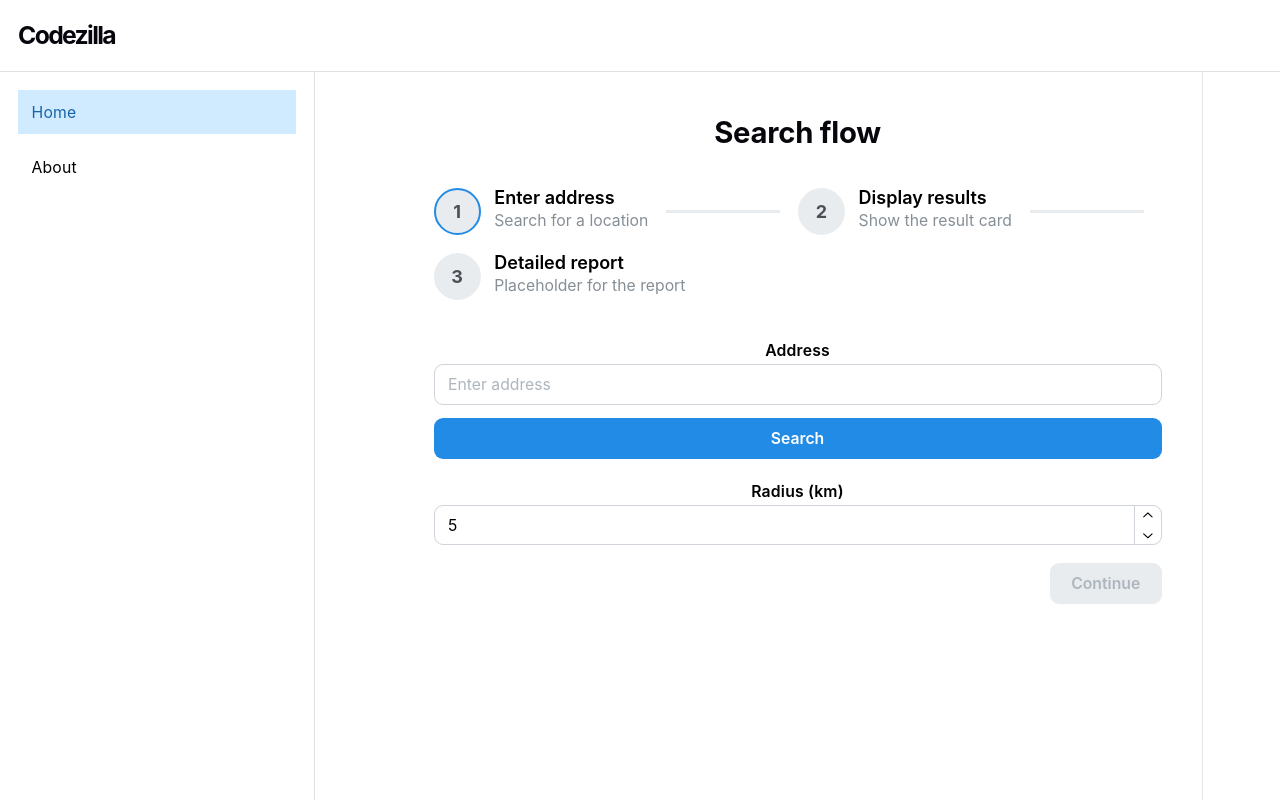
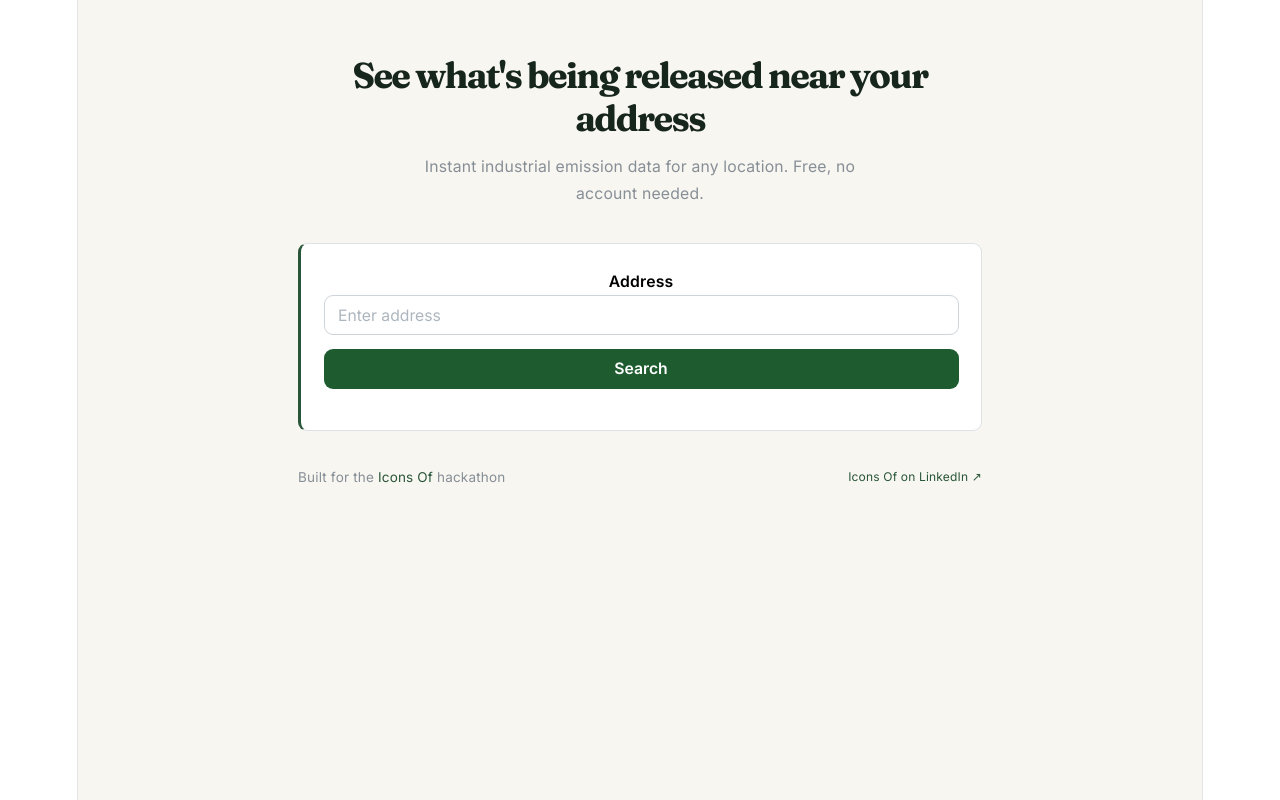
Before and after one commit to SanazBavafa/codezilla, a React (Vite) app: page /#/ in a window 1280 px wide. Built offline with nearby package versions, Linux system fonts and the light colour scheme.

Commit message:
added ui

```diff
--- a/index.html
+++ b/index.html
@@ -4,6 +4,11 @@
     <meta charset="UTF-8" />
     <link rel="icon" type="image/svg+xml" href="/favicon.svg" />
     <meta name="viewport" content="width=device-width, initial-scale=1.0" />
+    <link
+      href="https://fonts.googleapis.com/css2?family=Fraunces:opsz,wght@9..144,400;9..144,700&family=Inter:wght@400;500;600&display=swap"
+      rel="stylesheet"
+    />
+    <link rel="icon" type="image/png" href="/Icons_Of_colorful_tiny.png" />
     <title>codezilla</title>
   </head>
   <body>
--- a/src/Pages/Display.jsx
+++ b/src/Pages/Display.jsx
@@ -1,120 +1,212 @@
-import {
-    Button,
-    Box,
-    Group,
-    NumberInput,
-    Stack,
-    Stepper,
-    Text,
-    Title,
-} from '@mantine/core'
+import { Badge, Box, Button, Card, Group, Stack, Text, TextInput, Title } from '@mantine/core'
+import { useState } from 'react'
 import LeafletMap from '../Components/LeafletMap.jsx'
 import { BadgeCard } from '../Components/BadgeCard.jsx'
 import { DetailedReport } from '../Components/DetailedReport.jsx'
 import EnterAddress from '../Components/EnterAddress.jsx'
 import { useDisplayStepper } from '../hooks/useDisplayStepper.js'
 
+const C = {
+  primary:  'hsl(140, 35%, 25%)',  // deep moss green
+  accent:   'hsl(80, 35%, 55%)',   // leaf green
+  sand:     'hsl(40, 25%, 90%)',   // warm sand
+  good:     'hsl(110, 55%, 45%)',  // aqi good
+  moderate: 'hsl(45, 90%, 55%)',   // aqi moderate
+  bad:      'hsl(12, 78%, 52%)',   // aqi bad
+  bg:       'hsl(40, 33%, 96%)',   // off-white
+  fg:       'hsl(140, 25%, 12%)',  // deep forest
+}
+
+
+
+function Hero() {
+  return (
+    <Stack align="center" gap="sm" mb="xl" ta="center">
+      <Title ff="Fraunces, Georgia, serif" fw={700} fz={32} lh={1.2} c={C.fg}>
+        See what's being released near your address
+      </Title>
+      <Text c="dimmed" fz="sm" maw={420} lh={1.7}>
+        Instant industrial emission data for any location. Free, no account needed.
+      </Text>
+    </Stack>
+  )
+}
+
+
+
+function StepHeader({ step, active, done, label, sub }) {
+  return (
+    <Group gap="sm" mb="md">
+
+      <div>
+        <Text fw={600} fz="sm" c={active ? C.primary : done ? C.primary : 'dimmed'}>{label}</Text>
+        <Text fz="xs" c="dimmed">{sub}</Text>
+      </div>
+    </Group>
+  )
+}
+
 export default function Display() {
   const {
-        active,
-        coordinates,
-        mapImage,
-        releaseSummaries,
-        isLoadingSummaries,
-        radiusKm,
-        handleCoordinatesFound,
-        handleMapImageCaptured,
-        setRadiusKm,
-        goToStep,
+    active, coordinates, mapImage, releaseSummaries,
+    isLoadingSummaries, radiusKm,
+    handleCoordinatesFound, handleMapImageCaptured,
+    setRadiusKm, goToStep,
   } = useDisplayStepper()
 
+  const [email, setEmail]             = useState('')
+  const [emailSubmitted, setEmailSubmitted] = useState(false)
+
+  const handleEmail = () => {
+    if (!email.includes('@')) return
+    localStorage.setItem('greendum_email', email)
+    setEmailSubmitted(true)
+  }
+
+  const liUrl  = `https://www.linkedin.com/sharing/share-offsite/?url=${encodeURIComponent(window.location.href)}`
+  const liText = `"Checked industrial emissions near our site with GreenDue — sustainability due diligence in seconds. Built for the Icons Of hackathon 🌿 #ESG #Sustainability"`
+
   return (
-        <Stack gap="xl" p="lg">
-            <Title order={2}>Search flow</Title>
+    <Box maw={640} mx="auto" py="xl" px="md">
 
-            <Stepper active={active} onStepClick={goToStep} allowNextStepsSelect={false}>
-                <Stepper.Step label="Enter address" description="Search for a location">
-                    <Stack gap="md" pt="md">
+      <Hero />
+
+      {/* ── STEP 1: Enter address ── */}
+      {active === 0 && (
+  <Card withBorder radius="md" p="lg" mb="md" bg="white"
+    style={{ borderLeft: `3px solid ${C.primary}` }}>
     <EnterAddress onCoordinatesFound={handleCoordinatesFound} />
-                        <NumberInput
-                            label="Radius (km)"
-                            value={radiusKm}
-                            onChange={setRadiusKm}
-                            min={1}
-                            max={100}
-                            step={1}
-                        />
-                        <Group justify="flex-end">
-                            <Button onClick={() => goToStep(1)} disabled={!coordinates}>
-                                Continue
-                            </Button>
+    <Group justify="flex-end" mt="md">
+
     </Group>
-                    </Stack>
-                </Stepper.Step>
+  </Card>
+)}
 
-                <Stepper.Step label="Display results" description="Show the result card">
-                    <Stack gap="md" pt="md">
+      {/* ── STEP 2: Results ── */}
+      {active >= 1 && (
+        <Card withBorder radius="md" p="lg" mb="md" bg="white"
+          style={{ borderLeft: active === 1 ? `3px solid ${C.primary}` : `3px solid ${C.primary}` }}>
+
+          {active === 1 && (
+            <Stack gap="md">
+              {/* Stat chips */}
+              {releaseSummaries.air && (
+                <Group grow>
+                  {[
+                    { label: 'Facilities nearby', val: releaseSummaries.air.totalFacilities, unit: `within ${radiusKm} km`, color: C.primary },
+                    { label: 'Air releases', val: `${(releaseSummaries.air.totalRelease / 1000).toFixed(0)}K kg`, unit: 'per year', color: C.moderate },
+                    { label: 'Water releases', val: releaseSummaries.water ? `${(releaseSummaries.water.totalRelease / 1000).toFixed(0)}K kg` : '–', unit: 'per year', color: C.bad },
+                  ].map((s) => (
+                    <Card key={s.label} withBorder radius="md" p="sm" bg="#F7F7F8" style={{ borderLeft: `3px solid ${s.color}` }}>
+                      <Text fz={10} tt="uppercase" c="dimmed" fw={500} style={{ letterSpacing: '0.07em' }}>{s.label}</Text>
+                      <Text ff="Syne, sans-serif" fw={800} fz={20} lh={1} mt={4}>{s.val}</Text>
+                      <Text fz={10} c="dimmed">{s.unit}</Text>
+                    </Card>
+                  ))}
+                </Group>
+              )}
+
               <BadgeCard
                 airSummary={releaseSummaries.air}
                 waterSummary={releaseSummaries.water}
                 mapImage={mapImage}
               />
-                        {isLoadingSummaries && (
-                            <Text size="sm" c="dimmed">
-                                Loading the latest air and water summaries...
-                            </Text>
-                        )}
+
+              {isLoadingSummaries && <Text fz="sm" c="dimmed">Loading summaries...</Text>}
+<Card withBorder radius="md" p="md" bg="white">
+  <Group justify="center" direction="column" align="center" gap="sm">
+    <a href={liUrl} target="_blank" rel="noreferrer" style={{ display: 'inline-flex', alignItems: 'center', gap: 8, background: '#0A66C2', color: 'white', borderRadius: 9, padding: '10px 16px', fontSize: 13, fontWeight: 500, textDecoration: 'none', whiteSpace: 'nowrap' }}>
+      <svg width="14" height="14" viewBox="0 0 24 24" fill="white"><path d="M20.447 20.452h-3.554v-5.569c0-1.328-.027-3.037-1.852-3.037-1.853 0-2.136 1.445-2.136 2.939v5.667H9.351V9h3.414v1.561h.046c.477-.9 1.637-1.85 3.37-1.85 3.601 0 4.267 2.37 4.267 5.455v6.286zM5.337 7.433a2.062 2.062 0 01-2.063-2.065 2.064 2.064 0 112.063 2.065zm1.782 13.019H3.555V9h3.564v11.452zM22.225 0H1.771C.792 0 0 .774 0 1.729v20.542C0 23.227.792 24 1.771 24h20.451C23.2 24 24 23.227 24 22.271V1.729C24 .774 23.2 0 22.222 0h.003z"/></svg>
+      Share on LinkedIn
+    </a>
+    <Text fz="xs" c="dimmed" fs="italic" lh={1.5}>{liText}</Text>
+  </Group>
+</Card>
               <Group justify="space-between">
-                            <Button variant="default" onClick={() => goToStep(0)}>
-                                Back
+                <Button variant="default" onClick={() => goToStep(0)}>← Back</Button>
+                <Button onClick={() => goToStep(2)} style={{ background: C.primary }}>
+                  Get full report →
                 </Button>
-                            <Button onClick={() => goToStep(2)}>Continue</Button>
               </Group>
             </Stack>
-                </Stepper.Step>
+          )}
+        </Card>
+      )}
 
-                <Stepper.Step label="Detailed report" description="Placeholder for the report">
-                    <Stack gap="md" pt="md">
+      {/* ── STEP 3: Email gate + Detailed report ── */}
+      {active >= 2 && (
+        <Card withBorder radius="md" p="lg" mb="md" bg="white"
+          style={{ borderLeft: `3px solid ${C.primary}` }}>
+          <StepHeader step={3} active={active === 2} done={false} label="Full risk report" sub="Detailed analysis with ESG recommendations" />
+
+          {active === 2 && (
+            <Stack gap="md">
+              {!emailSubmitted ? (
+                <Card radius="md" p="lg" style={{ border: `2px solid ${C.primary}`, background: '#F9F6FF' }}>
+                  <Group align="flex-start" gap="sm" mb="md">
+                    <Box w={36} h={36} style={{ background: C.primary, borderRadius: 10, display: 'flex', alignItems: 'center', justifyContent: 'center', flexShrink: 0 }}>
+                      <Text c="white" fz={16}>🔒</Text>
+                    </Box>
+                    <div>
+                      <Text ff="Syne, sans-serif" fw={800} fz="md" c="#3B1F7A">Unlock your full risk report</Text>
+                      <Text fz="sm" c="#5a4a7a" lh={1.55} mt={2}>
+                        Enter your work email for a detailed report — pollutant breakdown, facility profiles, 10-year trends, and ESG recommendations.
+                      </Text>
+                    </div>
+                  </Group>
+                  <Group gap="sm">
+                    <TextInput flex={1} placeholder="you@company.com" type="email"
+                      value={email} onChange={(e) => setEmail(e.target.value)}
+                      onKeyDown={(e) => e.key === 'Enter' && handleEmail()}
+                      styles={{ input: { borderColor: C.primary } }} />
+                    <Button onClick={handleEmail} style={{ background: C.primary }}>Get report →</Button>
+                  </Group>
+                  <Group gap={6} mt="sm" wrap="wrap">
+                    {['Full pollutant breakdown', '10-year trend', 'ESG recommendations', 'Export PDF'].map(p => (
+                      <Box key={p} px={10} py={2} style={{ border: `0.5px solid #C4A8F0`, borderRadius: 999, fontSize: 11, color: '#6B3FA0', background: 'white' }}>{p}</Box>
+                    ))}
+                  </Group>
+                </Card>
+              ) : (
+                <Card radius="md" p="md" style={{ border: `2px solid ${C.primary}`, background: '#EBF4FF' }}>
+                  <Text fw={600} c={C.primary}>✅ Report unlocked!</Text>
+                </Card>
+              )}
+
+              {emailSubmitted && (
                 <DetailedReport
                   airSummary={releaseSummaries.air}
                   waterSummary={releaseSummaries.water}
                   mapImage={mapImage}
                 />
+              )}
+
               <Group justify="space-between">
-                            <Button variant="default" onClick={() => goToStep(1)}>
-                                Back
-                            </Button>
-                            <Button variant="light" onClick={() => goToStep(0)}>
-                                Start over
-                            </Button>
+                <Button variant="default" onClick={() => goToStep(1)}>← Back</Button>
+                <Button variant="light" onClick={() => goToStep(0)}>Start over</Button>
               </Group>
             </Stack>
-                </Stepper.Step>
+          )}
+        </Card>
+      )}
 
-                <Stepper.Completed>
-                    <Text>All steps completed.</Text>
-                </Stepper.Completed>
-            </Stepper>
+      {/* ── Footer ── */}
+      <Group justify="space-between" mt="xl" pb="md">
+        <Text fz="xs" c="dimmed">
+          Built for the{' '}
+          <a href="https://www.iconsof.se" target="_blank" rel="noreferrer" style={{ color: C.primary, textDecoration: 'none' }}>Icons Of</a>
+          {' '}hackathon
+        </Text>
+        <a href="https://www.linkedin.com/company/iconsof" target="_blank" rel="noreferrer"
+          style={{ fontSize: 12, color: C.primary, textDecoration: 'none' }}>Icons Of on LinkedIn ↗</a>
+      </Group>
 
+      {/* Hidden map renderer */}
       {coordinates && (
-                <Box
-                    aria-hidden="true"
-                    style={{
-                        position: 'absolute',
-                        left: '-10000px',
-                        top: 0,
-                        width: '480px',
-                        pointerEvents: 'none',
-                        opacity: 0,
-                    }}
-                >
-                    <LeafletMap
-                        coordinates={coordinates}
-                        rangeKm={radiusKm}
-                        onImageCaptured={handleMapImageCaptured}
-                    />
+        <Box aria-hidden="true" style={{ position: 'absolute', left: '-10000px', top: 0, width: '480px', pointerEvents: 'none', opacity: 0 }}>
+          <LeafletMap coordinates={coordinates} rangeKm={radiusKm} onImageCaptured={handleMapImageCaptured} />
         </Box>
       )}
-        </Stack>
+    </Box>
   )
 }
--- a/src/Routes.jsx
+++ b/src/Routes.jsx
@@ -20,41 +20,10 @@ function SiteShell({ children }) {
 
   return (
     <AppShell
-      header={{ height: 64 }}
-      navbar={{
-        width: 280,
-        breakpoint: 'sm',
-        collapsed: { mobile: !opened },
-      }}
+
       padding="md"
     >
-      <AppShell.Header>
-        <Group h="100%" px="md" justify="space-between">
-          <Group gap="sm">
-            <Burger opened={opened} onClick={toggle} hiddenFrom="sm" size="sm" />
-            <Title order={1} size="h3">
-              Codezilla
-            </Title>
-          </Group>
-        </Group>
-      </AppShell.Header>
 
-      <AppShell.Navbar p="md">
-        <Stack gap="xs">
-          <NavLink
-            label="Home"
-            component={RouterLink}
-            to="/"
-            active={location.pathname === '/'}
-          />
-          <NavLink
-            label="About"
-            component={RouterLink}
-            to="/about"
-            active={location.pathname === '/about'}
-          />
-        </Stack>
-      </AppShell.Navbar>
 
       <AppShell.Main>{children}</AppShell.Main>
     </AppShell>
@@ -72,7 +41,25 @@ function NotFound() {
 
 export default function AppRoutes() {
   return (
-    <MantineProvider>
+    <MantineProvider theme={{
+  primaryColor: 'moss',
+  fontFamily: 'Inter, system-ui, sans-serif',
+  headings: {
+    fontFamily: 'Fraunces, Georgia, serif',
+    fontWeight: '700',
+  },
+  colors: {
+    moss: ['#f0f5f1','#d6e8d9','#aed1b4','#7db88a','#4e9e62','#2d7a44','#1e5c30','hsl(140,35%,25%)','#0f3318','#071a0c'],
+  },
+  defaultRadius: 'md',
+  components: {
+    AppShell: {
+      styles: {
+        main: { background: 'hsl(40, 33%, 96%)' },
+      },
+    },
+  },
+}}>
   <HashRouter>
     <SiteShell>
       <Routes>
```
Also changed, not shown: public/Icons_Of_colorful_tiny.png (added). Lines whose indentation alone changed are shown as unchanged.
